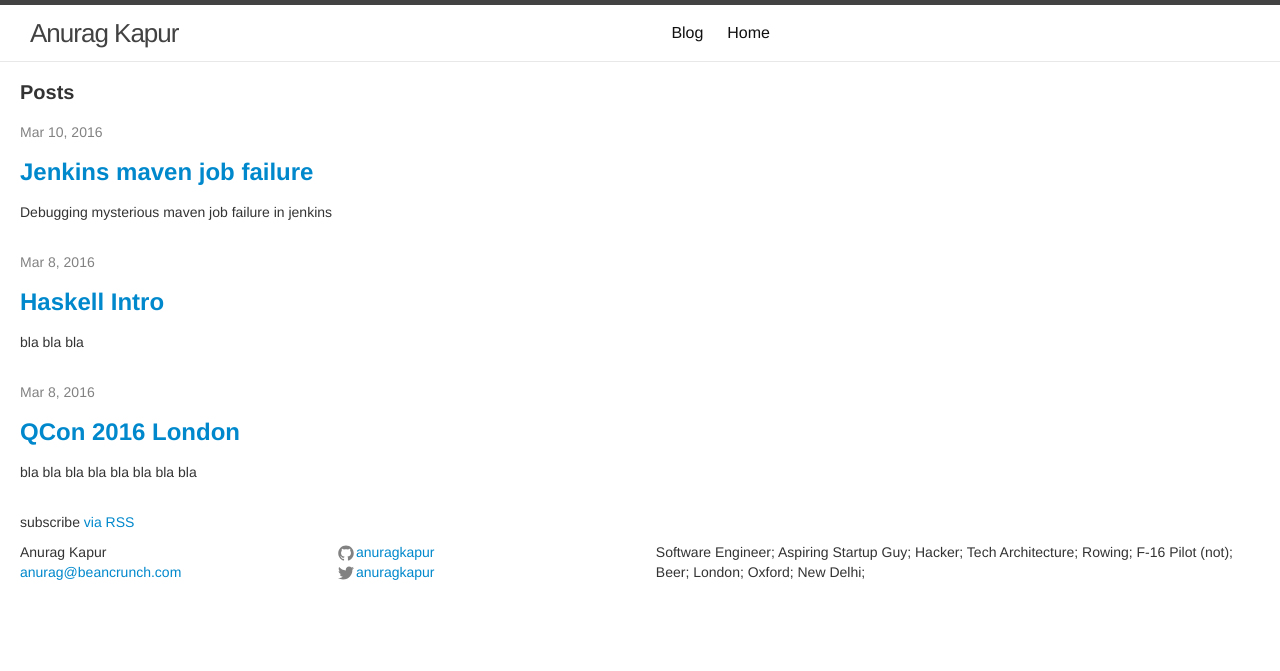
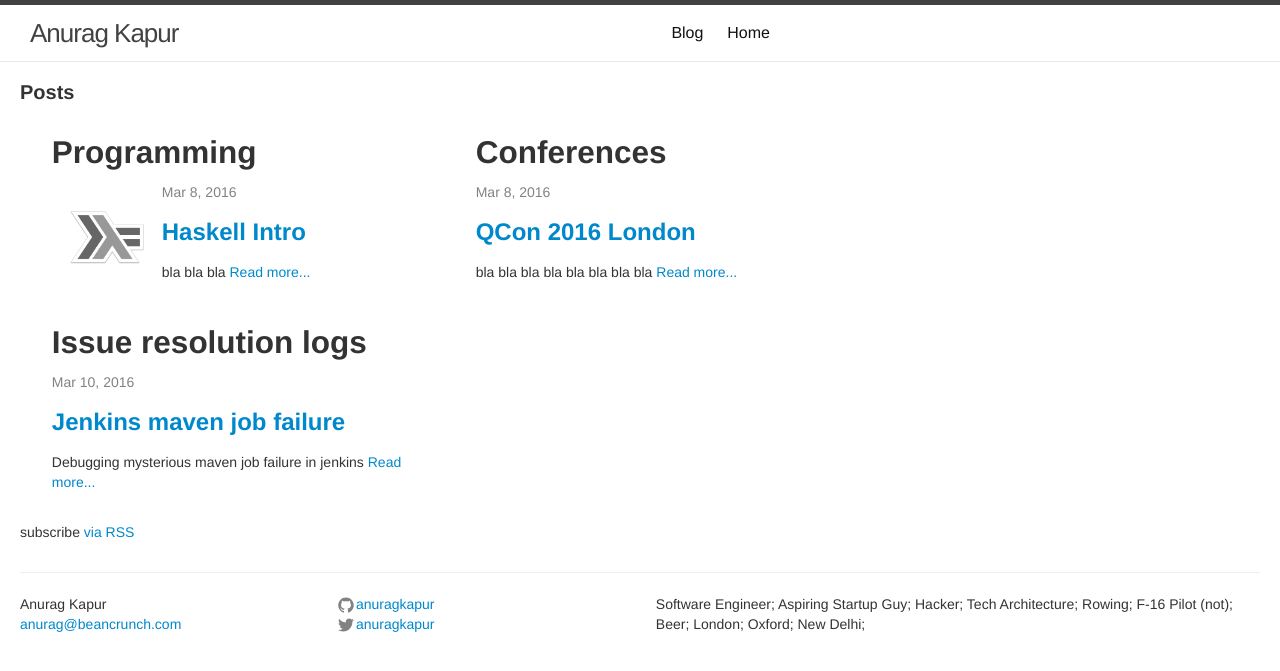
Before and after one commit to anuragkapur/anuragkapur.github.io, a Jekyll site: the page built from blog/index.html, in a window 1280 px wide. Shown: the top 671 px of the page. Built offline with Jekyll 4.4.1, drawn with Linux system fonts in a browser that asks for light colours.

Commit message:
Update layout for blog post listing and individual post page

```diff
--- /dev/null
+++ b/_includes/post-list-item.html
@@ -0,0 +1,10 @@
+<li>
+    {% if post.img-url %}
+        <img src="{{ post.img-url }}" width="90" height="90" class="float-left-margin"/>
+    {% endif %}
+    <span class="post-meta">{{ post.date | date: "%b %-d, %Y" }}</span>
+    <h2>
+        <a class="post-link" href="{{ post.url | prepend: site.baseurl }}">{{ post.title }}</a>
+    </h2>
+    <p>{{ post.teaser }} <a href="{{ post.url | prepend: site.baseurl }}" target="_blank">Read more...</a></p>
+</li>
--- a/blog/index.html
+++ b/blog/index.html
@@ -4,21 +4,39 @@ layout: default
 
 <div class="container-fluid">
   <div class="row-fluid">
+
     <h1 class="page-heading">Posts</h1>
 
-    <ul class="post-list">
-      {% for post in site.categories.blog %}
-      <li>
-        <span class="post-meta">{{ post.date | date: "%b %-d, %Y" }}</span>
+    <div class="span4">
+      <h2>Programming</h2>
+      <ul class="post-list">
+        {% for post in site.categories.programming %}
+          {% include post-list-item.html %}
+        {% endfor %}
+      </ul>
+    </div>
 
-        <h2>
-          <a class="post-link" href="{{ post.url | prepend: site.baseurl }}">{{ post.title }}</a>
-        </h2>
-        <p>{{ post.teaser }}</p>
-      </li>
-      {% endfor %}
-    </ul>
+    <div class="span4">
+      <h2>Conferences</h2>
+      <ul class="post-list">
+        {% for post in site.categories.conferences %}
+          {% include post-list-item.html %}
+        {% endfor %}
+      </ul>
+    </div>
 
+    <div class="span4">
+      <h2>Issue resolution logs</h2>
+      <ul class="post-list">
+        {% for post in site.categories.issue-resolution %}
+          {% include post-list-item.html %}
+        {% endfor %}
+      </ul>
+    </div>
+
+  </div>
+  <div class="row-fluid">
     <p class="rss-subscribe">subscribe <a href="{{ "/feed.xml" | prepend: site.baseurl }}">via RSS</a></p>
   </div>
+  <hr>
 </div>
```
Also changed, not shown: _layouts/post.html (+6 -2 lines).
